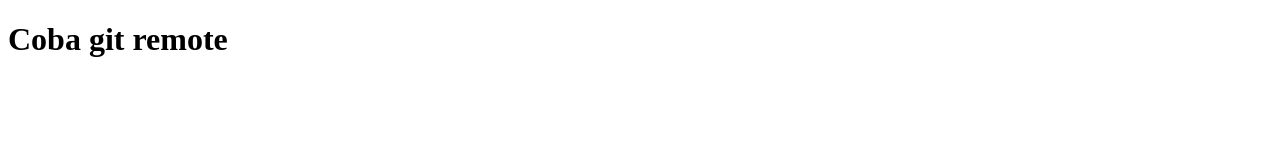
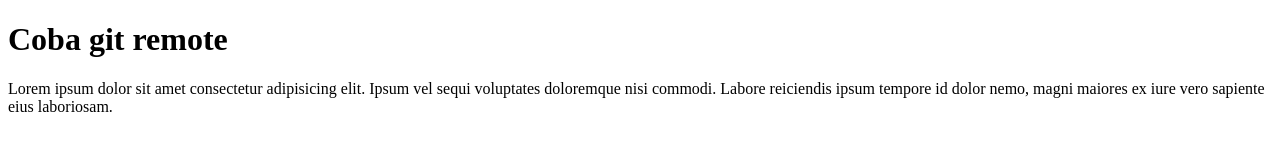
Before and after one commit to fnintani/git-test, a plain HTML site: page index.html in a window 1280 px wide. Drawn offline with Linux system fonts and the light colour scheme.

Commit message:
menambahkan paragraf 30 kata

```diff
--- a/index.html
+++ b/index.html
@@ -8,5 +8,6 @@
 </head>
 <body>
     <h1>Coba git remote</h1>
+    <p>Lorem ipsum dolor sit amet consectetur adipisicing elit. Ipsum vel sequi voluptates doloremque nisi commodi. Labore reiciendis ipsum tempore id dolor nemo, magni maiores ex iure vero sapiente eius laboriosam.</p>
 </body>
 </html>
```
